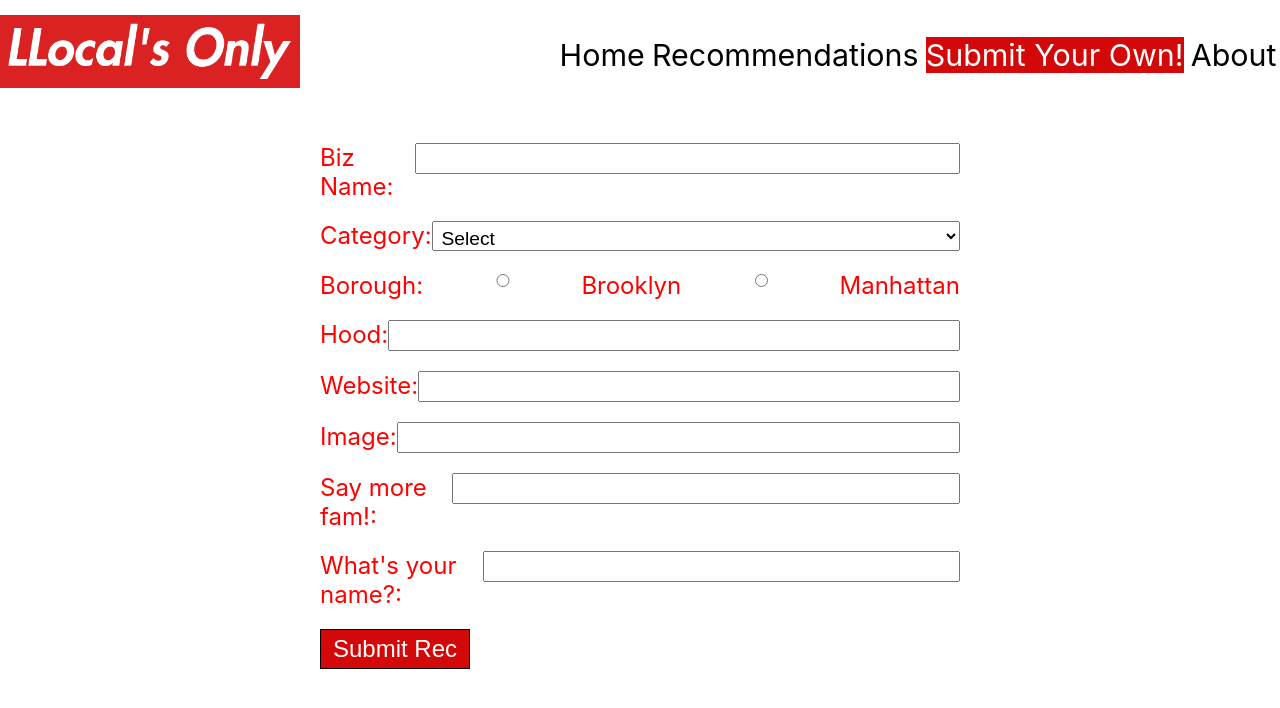
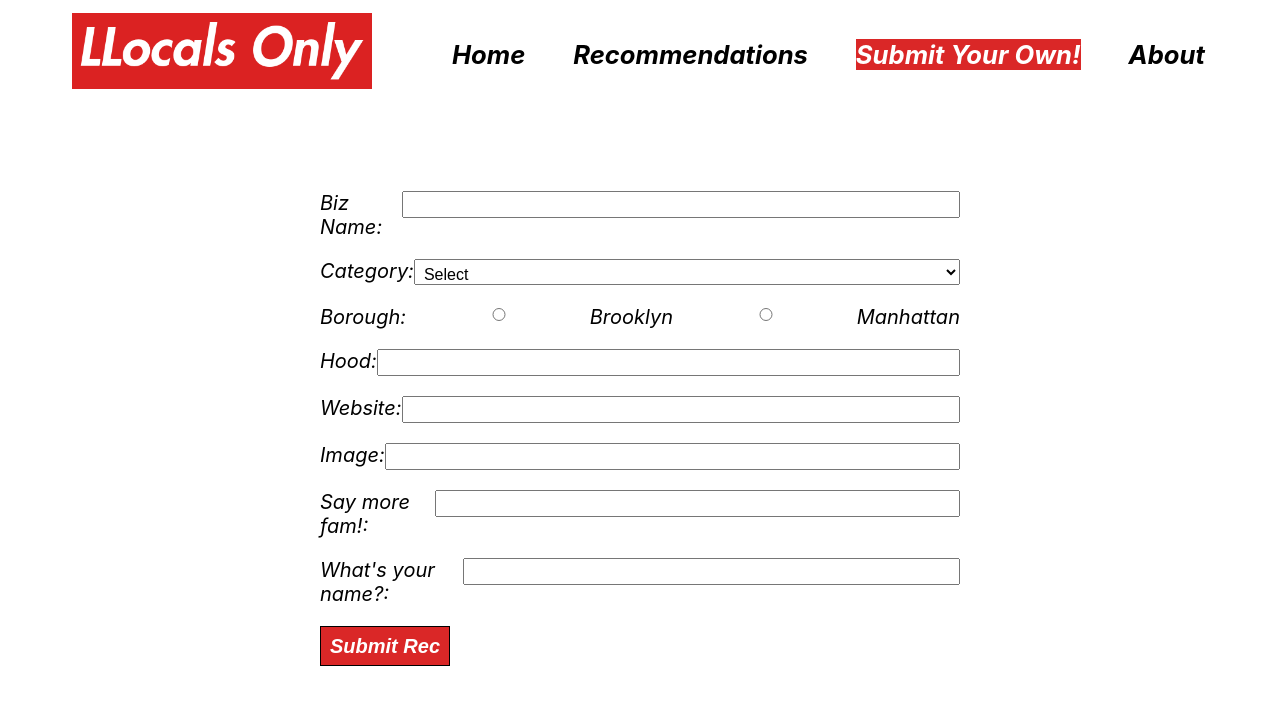
Before and after one commit to lindzht/llocals-guide, a React (Create React App) app: page /new in a window 1280 px wide. Shown: the top 708 px of the page. Built offline with nearby package versions, Linux system fonts and the light colour scheme; data requests are answered from the project's data file.

Commit message:
fixed logo, fixed colors, cleaned up code

```diff
--- a/public/index.html
+++ b/public/index.html
@@ -24,7 +24,7 @@
       work correctly both with client-side routing and a non-root public URL.
       Learn how to configure a non-root public URL by running `npm run build`.
     -->
-    <title>React App</title>
+    <title>LLocal's Only</title>
   </head>
   <body>
     <noscript>You need to enable JavaScript to run this app.</noscript>
--- a/src/components/App.js
+++ b/src/components/App.js
@@ -7,14 +7,13 @@ import About from './About';
 import RecList from './RecList';
 import NewRecForm from './NewRecForm';
 
-function App() {
+function App () {
 
-  const [allRecs, setAllRecs] = useState([])
+  const [allRecs, setAllRecs] = useState([]);
   const [searchValue, setSearchValue] = useState("");
-  const [selectedCategory, setSelectedCategory] = useState('All')
+  const [selectedCategory, setSelectedCategory] = useState('All');
 
   const history = useHistory();
-
 
   function addNewRec (someNewRecObj) {
     fetch (`http://localhost:3000/recommendations`, {
@@ -63,19 +62,6 @@ function App() {
       return 0;
   })
 
-  // const filteredRecsArray = allRecs.filter((rec) => {
-  //   if (selectedCategory === 'All' || selectedCategory === rec.category)
-  //   return true
-  // })
-
-
-  // function elevatorFunction (filterValue){
-  //   // const filteredArray = searchedArray.filter((rec) => {
-  //   //   console.log(filterValue)
-  //   // })
-  // }
-
-
   return (
     <div>
       <NavBar />
@@ -89,15 +75,13 @@ function App() {
             setSearchValue={setSearchValue}
             selectedCategory={selectedCategory}
             setSelectedCategory={setSelectedCategory}
-
-            // elevatorFunction={elevatorFunction}
           />
         </Route>
         <Route path="/about">
           <About />
         </Route>
         <Route path="/new">
-          <NewRecForm addNewRec={addNewRec} />
+          <NewRecForm addNewRec={addNewRec} setSelectedCategory={setSelectedCategory}/>
         </Route>
         <Route exact path="/">
           <Home allRecs={allRecs} />
--- a/src/components/Home.js
+++ b/src/components/Home.js
@@ -1,7 +1,8 @@
 import React from 'react';
 import {Link} from 'react-router-dom';
 
-function Home({allRecs}) {
+function Home ({allRecs}) {
+
     let defaultObj = {
         name: "",
         img: "",
@@ -9,12 +10,12 @@ function Home({allRecs}) {
         borough: "",
         description: ""
     }
+
 	const length = allRecs.length;
 	const randomIndex = Math.floor(Math.random() * length);
 	let randomCard = allRecs[randomIndex] || defaultObj;
 
 	return (
-
         <div className='home-container'>
             <img src={randomCard.img} alt={randomCard.name} />
             <div className='random-description'>
@@ -26,7 +27,6 @@ function Home({allRecs}) {
                 <Link to={`/recommendations`}>More Suggestions ➡</Link>
             </div>
         </div>
-
 	);
 }
 
--- a/src/components/NavBar.js
+++ b/src/components/NavBar.js
@@ -1,6 +1,6 @@
 import React from 'react';
 import {NavLink} from "react-router-dom"
-import logo from "../images/llocalsonly.png"
+import logo from "../images/llocalsonlybest.png"
 
 function NavBar () {
     return (
--- a/src/components/NewRecForm.js
+++ b/src/components/NewRecForm.js
@@ -1,6 +1,6 @@
 import React, {useState} from 'react';
 
-function NewRecForm ({addNewRec}) {
+function NewRecForm ({addNewRec, setSelectedCategory}) {
 
     const [newRecObj, setNewRecObj] = useState({
         name: "",
@@ -34,9 +34,10 @@ function NewRecForm ({addNewRec}) {
             description: "",
             user: ""
         });
+        setSelectedCategory("All");
     }
 
-    function handleChange (e){
+    function handleChange (e) {
         const key = e.target.name;
         const value = e.target.value;
 
@@ -46,9 +47,10 @@ function NewRecForm ({addNewRec}) {
         })
     }
 
-    console.log(newRecObj);
+    //console.log(newRecObj);
 
-    return(
+    return (
+
         <div className="new-rec-form">
            <form className="form-container" onSubmit={handleFormSubmit}>
                 <label className="form-labels"> Biz Name:
@@ -126,4 +128,5 @@ function NewRecForm ({addNewRec}) {
         </div>
     )
 }
+
 export default NewRecForm;
--- a/src/components/RecList.js
+++ b/src/components/RecList.js
@@ -1,35 +1,24 @@
-import React, {useState} from 'react';
-import NewRecForm from './NewRecForm';
+import React from 'react';
 import RecCards from './RecCards';
 import Search from './Search';
 import CategoryFilter from './CategoryFilter';
 
-function RecList ({addNewRec, allRecs, searchValue, setSearchValue, elevatorFunction, selectedCategory,
+function RecList ({allRecs, searchValue, setSearchValue, selectedCategory,
     setSelectedCategory, allRecCategories}) {
-
-
 
     const renderRecs = allRecs.map((rec) => {
         return <RecCards key={rec.id} rec={rec} />
     })
 
-    const [showForm, setShowForm] = useState(false)
-
-    function handleShowForm () {
-        setShowForm(!showForm)
-    }
-
-    return(
-        <div>
-            <Search searchValue={searchValue} setSearchValue={setSearchValue} elevatorFunction={elevatorFunction}/>
+    return (
+        <div className="rec-list">
+            <Search searchValue={searchValue} setSearchValue={setSearchValue} />
             <br></br>
             <CategoryFilter allRecs={allRecs} selectedCategory={selectedCategory}
             setSelectedCategory={setSelectedCategory} allRecCategories={allRecCategories}/>
             <br></br>
-            {/* <button onClick={handleShowForm}>{showForm ? 'Hide Form' : 'Add New Rec'}</button> */}
-            {/* {showForm ? <NewRecForm addNewRec={addNewRec} />  : null}  */}
             <div className='card-list'>
-                {renderRecs}
+            {renderRecs}
             </div>
         </div>
     )
--- a/src/components/Search.js
+++ b/src/components/Search.js
@@ -1,7 +1,6 @@
 import React from 'react';
 
 function Search ({searchValue, setSearchValue}) {
-
 
     return (
         <div id='search-page'>
@@ -18,7 +17,8 @@ function Search ({searchValue, setSearchValue}) {
                     <input
                         id='submit-input'
                         type="submit"
-                        value="Search" />
+                        value="Search"
+                    />
             </div>
         </div>
     )
--- a/src/index.css
+++ b/src/index.css
@@ -8,29 +8,35 @@ body {
 }
 
 code {
-  font-family: source-code-pro, Menlo, Monaco, Consolas, 'Courier New',
-    monospace;
+  font-family: source-code-pro, Menlo, Monaco, Consolas, 'Courier New', monospace;
 }
 
 nav a.active {
-  background-color: rgb(211, 8, 8);
+  background-color: #DA2727;
   color: white;
   align-items: center;
-
 }
 
 nav {
   display: flex;
   align-items: center;
-  font-size: 1.9em;
+  font-size: 1.6em;
   margin-top: 0.5em;
+  font-weight: bold;
+  font-style: italic;
+  /* width: 50%; */
+}
+
+nav img {
+  margin-left: 24%;
 }
 
 .nav-links {
   display: flex;
   justify-content: space-around;
   width: 100%;
-  margin-left: 20%;
+  margin-left: 10%;
+  margin-right: 4%;
 }
 
 nav a {
@@ -43,17 +49,13 @@ nav a:hover {
 }
 
 
+/* HOME  */
 
 
-
-
-
-/* HOME  */
 .home-container {
   position: relative;
   /* width: 100%;
   height: 80%; */
-
 }
 
 .home-container img {
@@ -66,7 +68,6 @@ nav a:hover {
   object-fit: scale-down; */
 }
 
-
 .random-description {
   position: absolute;
   top: 7%;
@@ -75,7 +76,6 @@ nav a:hover {
   background-color: rgba(255, 255, 255, 0.87);
   max-width: 300px;
   padding: 0% 2% 3% 2%;
-
 }
 
 .random-description h2 {
@@ -90,12 +90,16 @@ nav a:hover {
 }
 
 .random-description a:hover {
-  color: rgb(211, 8, 8);
+  color: #DA2727;
 }
 
 
+/* CARD DISPLAYS:  */
 
-/* CARD DISPLAYS:  */
+
+.rec-list {
+  margin-bottom: 5%;
+}
 
 .card {
   background-image: linear-gradient(rgba(231, 231, 231, 0.657), rgba(255, 255, 255, 0.148));
@@ -107,7 +111,7 @@ nav a:hover {
 }
 
 .card:hover {
-  border-top: rgb(211, 8, 8) 3.8px solid;
+  border-top: #DA2727 3.8px solid;
 }
 
 .card img {
@@ -123,14 +127,14 @@ nav a:hover {
   display: grid;
   grid-template-columns: repeat(4, 1fr);
   grid-auto-rows: auto;
-  grid-gap: 1rem;
-  max-width: 80%;
-  margin-left: 10%;
+  grid-gap: 2rem;
+  max-width: 90%;
+  margin-left: 5%;
 }
 
 .card button {
-  color: rgb(211, 8, 8);
-  border: 2px rgb(211, 8, 8) dotted;
+  color: #DA2727;
+  border: 2px #DA2727 dotted;
   background-color: white;
   font-size: 1.1em;
   padding: 5px;
@@ -142,21 +146,18 @@ nav a:hover {
 }
 
 #front-card h2:hover {
-  color: rgb(211, 8, 8);
+  color: #DA2727;
   font-weight: bold;
   cursor: grab;
 }
 
-#front-card {
-  line-height: 0.5em;
-}
-
 #emoji {
   font-size: 2.8em;
+  padding: 0px;
 }
 
 #back-card h3:hover {
-  color: rgb(211, 8, 8);
+  color: #DA2727;
   font-weight: bold;
   cursor: grab;
 }
@@ -164,11 +165,12 @@ nav a:hover {
 
 /* SEARCH PAGE */
 
+
 #search-page {
   display: flex;
   justify-content: center;
   align-items: center;
-  margin: 7% 0 0 0;
+  margin: 5% 0 0 0;
 }
 
 #category-filter {
@@ -189,11 +191,13 @@ nav a:hover {
 #submit-input {
   width: 100px;
   height: 30px;
-  background-color: rgb(211, 8, 8);
+  background-color: #DA2727;
   color: white;
   margin: 0px 0px 0px 10px;
   border: 1px black solid;
   font-size: 1.25em;
+  font-weight: bold;
+  font-style: italic;
 }
 
 #search-input::placeholder {
@@ -202,21 +206,22 @@ nav a:hover {
 
 #search-input:focus {
   background-color: aliceblue;
-  color: rgb(211, 8, 8);
+  color: #DA2727;
 }
 
 
 /* CATEGORIES  */
 
+
 .category-container {
-  height: 200px;
+  height: 150px;
 }
 
 .category-container h4 {
   display: flex;
   flex-direction: row;
   justify-content: center;
-  color: rgb(211, 8, 8);
+  color: #DA2727;
 }
 
 .categories {
@@ -225,35 +230,49 @@ nav a:hover {
   justify-content: center;
   align-items: center;
 }
+
 .categories button {
   border: none;
   background-color: rgb(233, 233, 233);
   border-radius: 50%;
   font-size: 2em;
   margin: 0.5em;
+}
 
+.categories a {
+  text-decoration: none;
+  color: black;
+}
+
+.categories a:visited {
+  color: black;
+}
+
+.categories a:hover {
+  color: black;
 }
 
 .categories button:hover {
-  border: 2px solid rgb(211, 8, 8);
+  border: 2px solid #DA2727;
 }
 
 .categories button:active {
-  background-color: rgb(211, 8, 8);
+  background-color: #DA2727;
 }
 
 .categories button:focus {
-  background-color: rgb(211, 8, 8);
+  background-color: #DA2727;
 }
 
 
 /* FORM  */
 
+
 .new-rec-form {
   display: flex;
   flex-direction: row;
   justify-content: center;
-  margin-top: 3em;
+  margin-top: 6em;
   /* width: 100%; */
 }
 
@@ -265,35 +284,37 @@ nav a:hover {
 .form-labels {
   display: flex;
   flex-direction: row;
-  font-size: 1.5em;
+  font-size: 1.25em;
    /* width: 900px;  */
 }
-
 
 .form-inputs {
   font-size: .80em;
   width: 100%;
   height: 100%;
   padding: 5px 5px 0px 5px;
-
 }
 
 #submit-form {
-  width: 150px;
+  width: 130px;
   height: 40px;
-  background-color: rgb(211, 8, 8);
+  background-color: #DA2727;
   color: white;
   border: 1px black solid;
-  font-size: 1.5em;
+  font-size: 1.25em;
+  font-weight: bold;
+  font-style: italic;
 }
 
 label {
-  color: red;
+  color: black;
+  font-style: italic;
+  font-size: 1em;
 }
 
 
+/* ABOUT */
 
-/* ABOUT */
 
 .about-container {
   display: flex;
@@ -304,11 +325,10 @@ label {
 
 .about-container h2 {
   margin-top: 3em;
-  color:rgb(225, 5, 5);
+  color:#DA2727;
   font-size: 3em;
   font-weight: bold;
   font-style: italic;
-
 }
 
 .image-box {
@@ -329,7 +349,7 @@ label {
   width: 13em;
 }
 
-.bio{
+.bio {
   border-radius: 50%;
   width: 100%;
   z-index: 1;
@@ -339,12 +359,12 @@ label {
   opacity: 0.2;
 }
 
-.image-container p{
+.image-container p {
   opacity: 1;
   position: relative;
   top: -130px;
   z-index: 0;
-  color: red;
+  color: #DA2727;
   font-size: 2.3em;
   font-weight: bold;
   font-style: italic;
```
Also changed, not shown: src/components/About.js (+4 -3 lines), src/components/CategoryFilter.js (+15 -2 lines), src/components/RecCards.js (+9 -9 lines), src/images/llocalsonly.png (deleted), src/images/llocalsonlybest.png (added).
